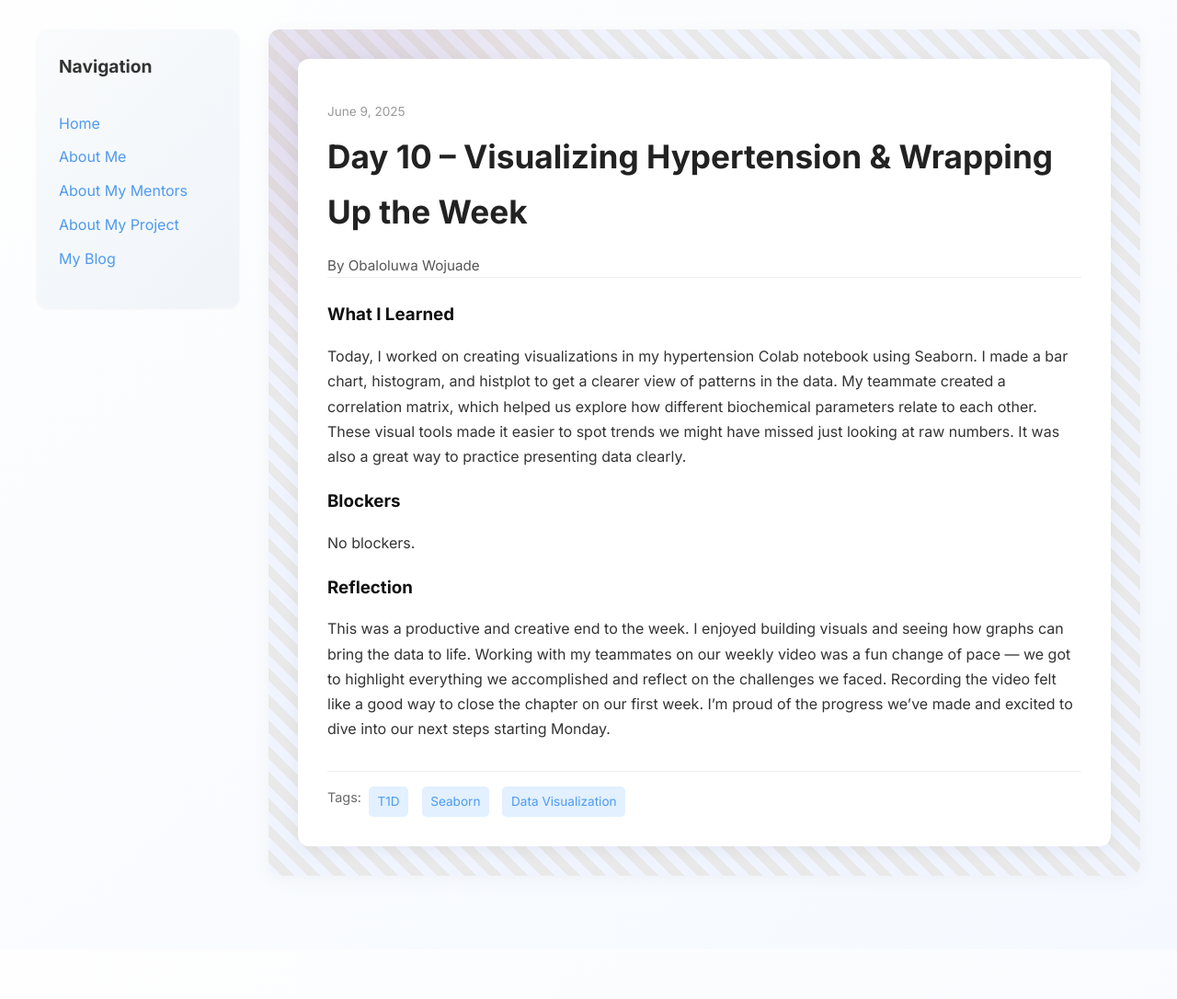
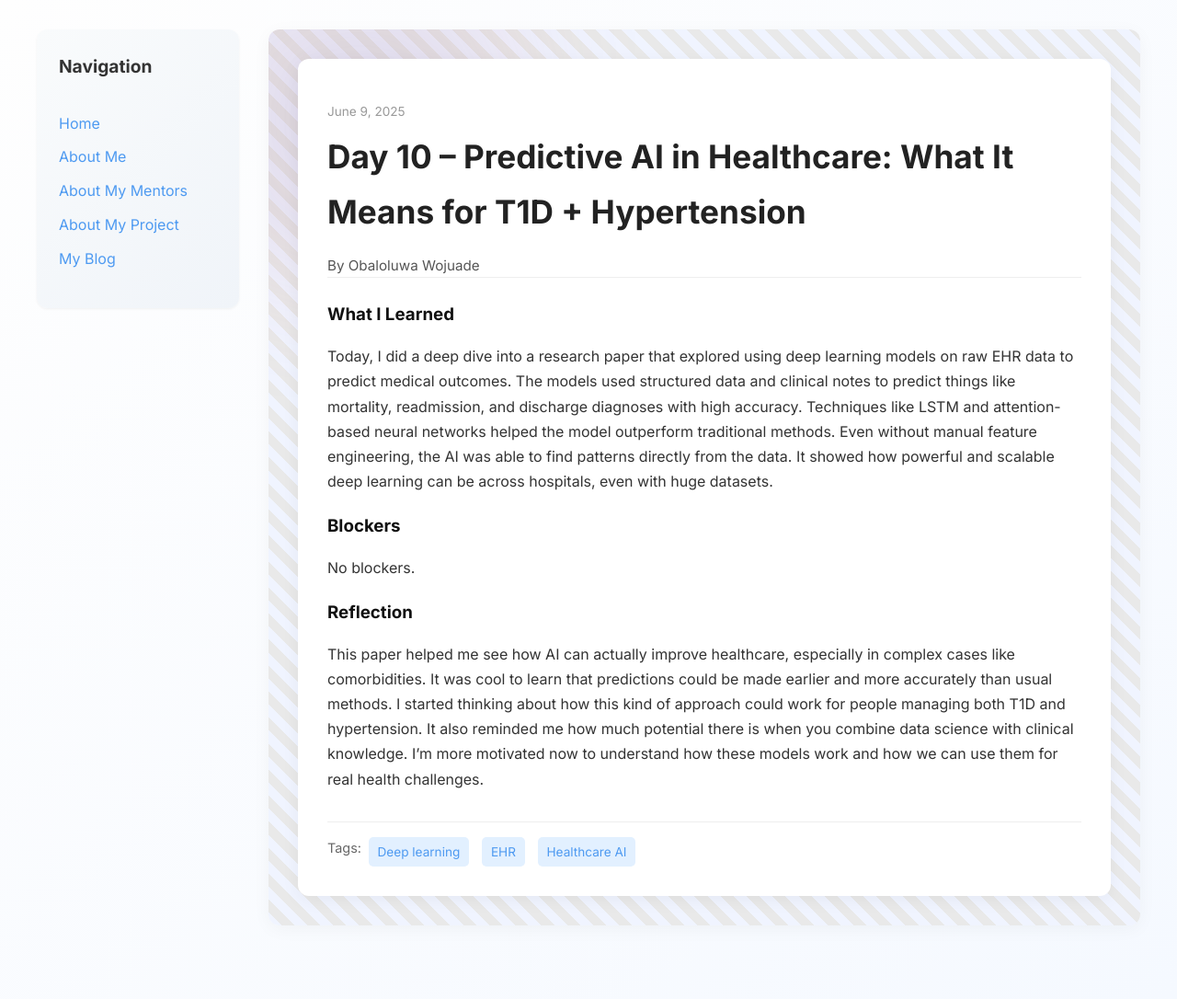
Before and after one commit to obwoj1/obwoj1.github.io, a Jekyll site: the page built from _posts/2025-06-09-day-10.md, in a window 1280 px wide. Shown: the whole page at 92% size. Built offline with Jekyll 4.4.1, drawn with Linux system fonts in a browser that asks for light colours; before the commit the page ends 1032 px from its top, so only the background shows below that.

Commit message:
Update 2025-06-09-day-10.md

```diff
--- a/_posts/2025-06-09-day-10.md
+++ b/_posts/2025-06-09-day-10.md
@@ -1,13 +1,13 @@
 ---
 layout: post
-title: "Day 10 –   Visualizing Hypertension & Wrapping Up the Week "
+title: "Day 10 –   Predictive AI in Healthcare: What It Means for T1D + Hypertension "
 date: 2025-06-09
 author: Obaloluwa Wojuade
 permalink: /day10.html
-tags: ["T1D", "Seaborn", "Data Visualization"]
+tags: ["Deep learning", "EHR", "Healthcare AI"]
 
 what_i_learned: |
-  Today, I worked on creating visualizations in my hypertension Colab notebook using Seaborn. I made a bar chart, histogram, and histplot to get a clearer view of patterns in the data. My teammate created a correlation matrix, which helped us explore how different biochemical parameters relate to each other. These visual tools made it easier to spot trends we might have missed just looking at raw numbers. It was also a great way to practice presenting data clearly.
+  Today, I did a deep dive into a research paper that explored using deep learning models on raw EHR data to predict medical outcomes. The models used structured data and clinical notes to predict things like mortality, readmission, and discharge diagnoses with high accuracy. Techniques like LSTM and attention-based neural networks helped the model outperform traditional methods. Even without manual feature engineering, the AI was able to find patterns directly from the data. It showed how powerful and scalable deep learning can be across hospitals, even with huge datasets.
 
 
 
@@ -16,5 +16,7 @@ blockers: |
   No blockers.
 
 reflection: |
-  This was a productive and creative end to the week. I enjoyed building visuals and seeing how graphs can bring the data to life. Working with my teammates on our weekly video was a fun change of pace — we got to highlight everything we accomplished and reflect on the challenges we faced. Recording the video felt like a good way to close the chapter on our first week. I’m proud of the progress we’ve made and excited to dive into our next steps starting Monday.
+  This paper helped me see how AI can actually improve healthcare, especially in complex cases like comorbidities. It was cool to learn that predictions could be made earlier and more accurately than usual methods. I started thinking about how this kind of approach could work for people managing both T1D and hypertension. It also reminded me how much potential there is when you combine data science with clinical knowledge. I’m more motivated now to understand how these models work and how we can use them for real health challenges.
+
+
 ---
```
